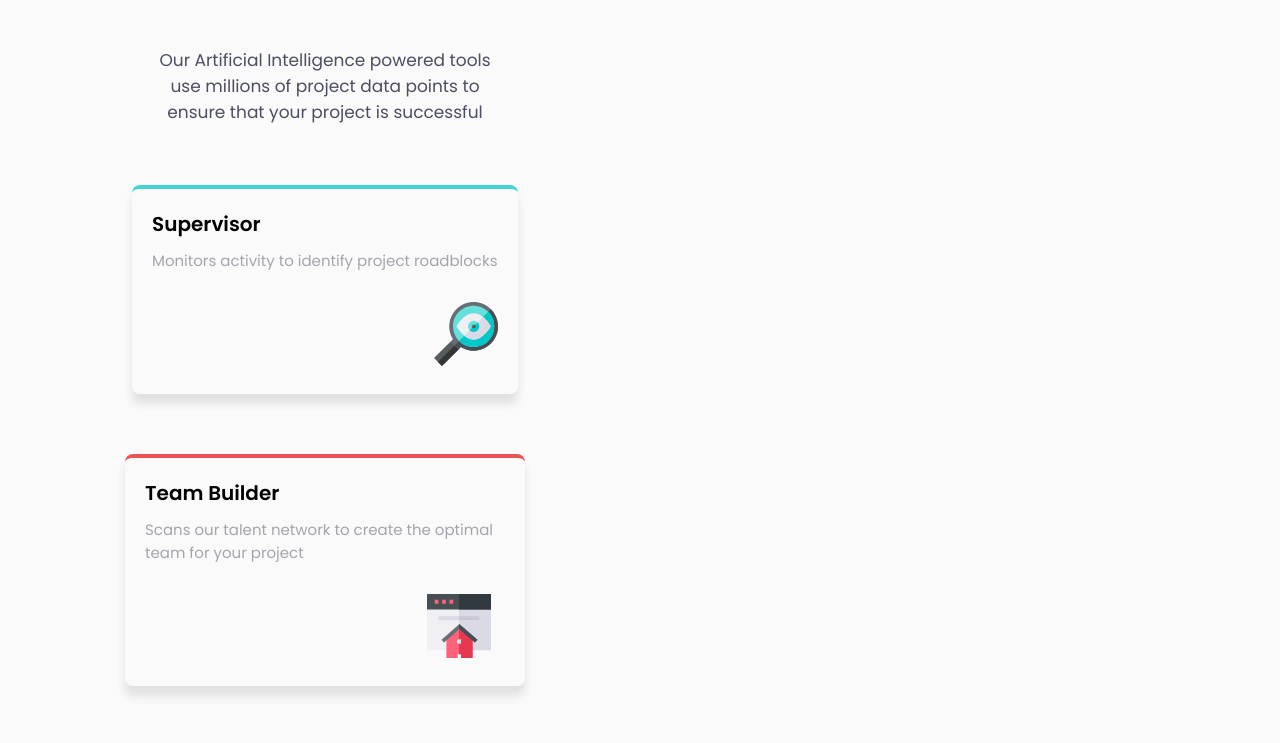
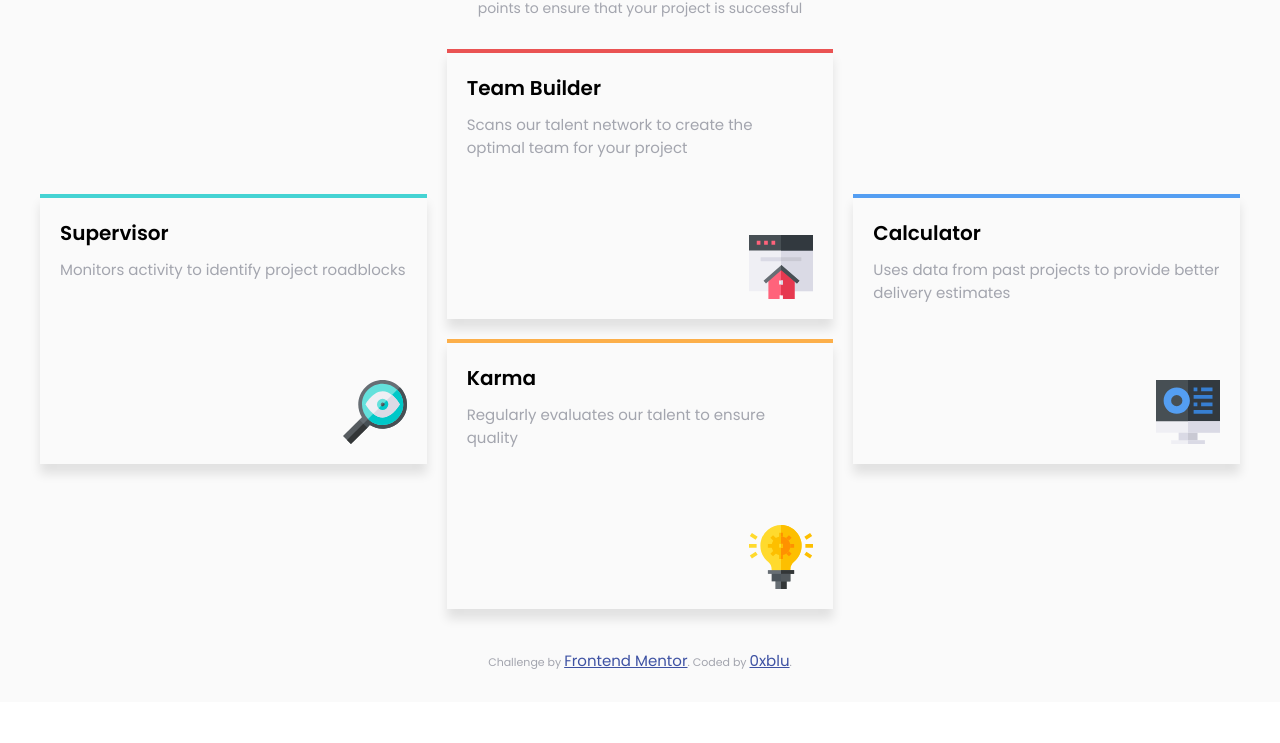
Before and after one commit to 0xblu/four-card-feature-section, a plain HTML site: page index.html in a window 1280 px wide. Shown: the part 173-916 px from the top of the page. After the commit the page ends 875 px from the top, so only its background shows below. Drawn offline with Linux system fonts and the light colour scheme.

Commit message:
Style completed

```diff
--- a/index.html
+++ b/index.html
@@ -22,44 +22,52 @@
   </head>
   <body>
     <div class="main">
-      <div class="container-grid">
       <h2 class="reliable">Reliable, efficient delivery</h2>
       <h1 class="title">Powered by Technology</h1>
       <p class="description">
         Our Artificial Intelligence powered tools use millions of project data
         points to ensure that your project is successful
       </p>
-
-        <div class="supervisor">
+      <div class="container-grid">
+        <div class="card supervisor">
+          <div>
             <h3>Supervisor</h3>
             <p>Monitors activity to identify project roadblocks</p>
+          </div>
           <img
             class="icon"
             src="images/icon-supervisor.svg"
             alt="icon supervisor"
           />
         </div>
-        <div class="team-builder">
+        <div class="card team-builder">
+          <div>
             <h3>Team Builder</h3>
             <p>
-            Scans our talent network to create the optimal team for your project
+              Scans our talent network to create the optimal team for your
+              project
             </p>
+          </div>
           <img
             class="icon"
             src="images/icon-team-builder.svg"
             alt="icon team builder"
           />
         </div>
-        <div class="karma">
+        <div class="card karma">
+          <div>
             <h3>Karma</h3>
             <p>Regularly evaluates our talent to ensure quality</p>
+          </div>
           <img class="icon" src="images/icon-karma.svg" alt="icon karma" />
         </div>
-        <div class="calculator">
+        <div class="card calculator">
+          <div>
             <h3>Calculator</h3>
             <p>
               Uses data from past projects to provide better delivery estimates
             </p>
+          </div>
           <img
             class="icon"
             src="images/icon-calculator.svg"
--- a/style.css
+++ b/style.css
@@ -29,72 +29,60 @@
 }
 
 .container-grid {
-  display: grid;
   grid-template-columns: 1fr;
-  justify-items: center;
+  grid-template-rows: auto;
+  gap: 20px;
+  max-width: 1200px;
+  margin: 0 auto;
 }
 
 .title {
   padding-bottom: 20px;
   font-size: 30px;
   font-weight: 600;
+  text-align: center;
 }
 
 .reliable {
   padding: 40px 0 10px 0;
   font-size: 30px;
   font-weight: 400;
+  text-align: center;
   color: var(--very-dark-blue);
 }
 
 .description {
   padding-top: 40px;
   color: var(--very-dark-blue);
-  margin: 0px 40px;
+  margin: 0px auto;
   font-size: 17px;
   text-align: center;
   width: 24rem;
 }
 
-.supervisor {
+.card {
   border-radius: 8px;
   box-shadow: 0 10px 10px rgba(0, 0, 0, 0.1);
   padding: 20px;
-  border-top: 4px solid var(--cyan);
   max-width: 400px;
-  margin: 30px;
+  margin: 30px auto;
   font-size: 20px;
 }
 
+.supervisor {
+  border-top: 4px solid var(--cyan);
+}
+
 .team-builder {
-  border-radius: 8px;
-  box-shadow: 0 10px 10px rgba(0, 0, 0, 0.1);
-  padding: 20px;
   border-top: 4px solid var(--red);
-  max-width: 500px;
-  max-width: 400px;
-  margin: 30px;
-  font-size: 20px;
 }
 
 .karma {
-  border-radius: 8px;
-  box-shadow: 0 10px 10px rgba(0, 0, 0, 0.1);
-  padding: 20px;
   border-top: 4px solid var(--orange);
-  max-width: 400px;
-  margin: 30px;
-  font-size: 20px;
 }
 
 .calculator {
-  border-radius: 8px;
-  box-shadow: 0 10px 10px rgba(0, 0, 0, 0.1);
-  padding: 20px;
   border-top: 4px solid var(--Blue);
-  max-width: 400px;
-  margin: 30px;
-  font-size: 20px;
 }
 
 h3 {
@@ -110,13 +98,55 @@ p {
 
 .icon {
   margin-left: 282px;
+  margin-left: auto;
+  display: block;
 }
 
 @media screen and (min-width: 767px) {
-  .main {
+  .container-grid {
     display: grid;
-    grid-template-columns: repeat(2, 1fr);
-    gap: 20px;
-    padding: 20px;
+    grid-template-columns: repeat(3, 1fr);
+    grid-template-rows: 125px 125px 125px 125px;
+    margin-bottom: 40px;
+  }
+
+  .card {
+    margin: 0;
+    border-radius: 0;
+    display: flex;
+    justify-content: space-between;
+    flex-direction: column;
+  }
+
+  .supervisor {
+    grid-column: 1;
+    grid-row: 2 / 4;
+  }
+  .team-builder {
+    grid-column: 2;
+    grid-row: 1 / 3;
+  }
+  .karma {
+    grid-column: 2;
+    grid-row: 3 / 5;
+  }
+  .calculator {
+    grid-column: 3;
+    grid-row: 2 /4;
+  }
+  .description {
+    color: var(--grayish-blue);
+    font-size: 14px;
+    padding-top: 0;
+    width: 34rem;
+  }
+
+  .reliable {
+    color: var(--grayish-blue);
+    padding: 40px 0 0 0;
+  }
+
+  .icon {
+    padding-top: 30px;
   }
 }
```
Lines whose indentation alone changed are shown as unchanged.
